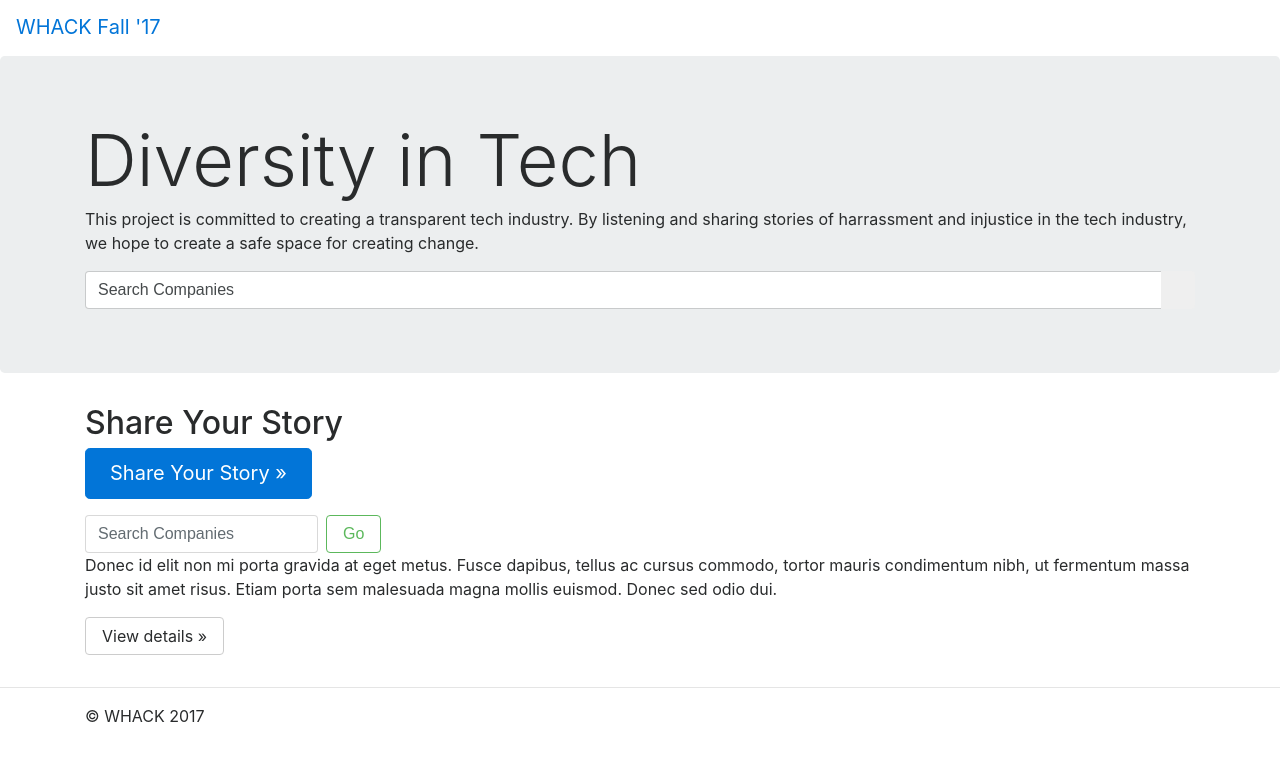
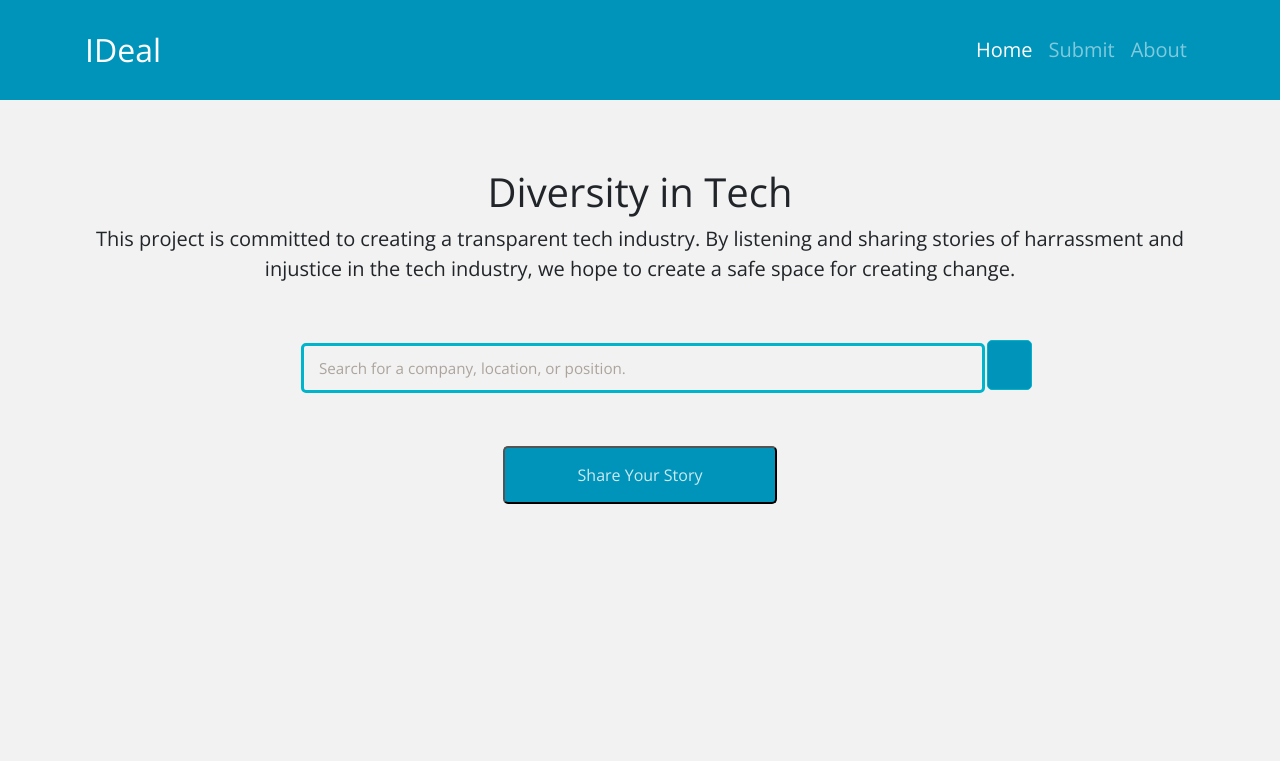
Before and after one commit to jacquelineyoung8/IDeal, a Flask app: page /FAQ/ in a window 1280 px wide. Shown: the top 761 px of the page. Run offline with Flask 2, Linux system fonts and the light colour scheme; some libraries are stand-ins or nearby versions.

Commit message:
moved html files to templates folder

```diff
--- a/templates/index.html
+++ b/templates/index.html
@@ -1,115 +1,85 @@
-<!doctype html>
+<!DOCTYPE html>
 <html lang="en">
+
   <head>
+
     <meta charset="utf-8">
     <meta name="viewport" content="width=device-width, initial-scale=1, shrink-to-fit=no">
     <meta name="description" content="">
     <meta name="author" content="">
 
-    <title>WHACK Fall '17</title>
+    <title>IDeal</title>
 
+    <!-- Bootstrap core CSS -->
+    <link href="vendor/bootstrap/css/bootstrap.min.css" rel="stylesheet">
+    <link href="style.css" rel="stylesheet">
 
-<link rel="stylesheet" href="https://maxcdn.bootstrapcdn.com/bootstrap/4.0.0-alpha.6/css/bootstrap.min.css" integrity="sha384-rwoIResjU2yc3z8GV/NPeZWAv56rSmLldC3R/AZzGRnGxQQKnKkoFVhFQhNUwEyJ" crossorigin="anonymous">
-<script src="https://code.jquery.com/jquery-3.1.1.slim.min.js" integrity="sha384-A7FZj7v+d/sdmMqp/nOQwliLvUsJfDHW+k9Omg/a/EheAdgtzNs3hpfag6Ed950n" crossorigin="anonymous"></script>
-<script src="https://cdnjs.cloudflare.com/ajax/libs/tether/1.4.0/js/tether.min.js" integrity="sha384-DztdAPBWPRXSA/3eYEEUWrWCy7G5KFbe8fFjk5JAIxUYHKkDx6Qin1DkWx51bBrb" crossorigin="anonymous"></script>
-<script src="https://maxcdn.bootstrapcdn.com/bootstrap/4.0.0-alpha.6/js/bootstrap.min.js" integrity="sha384-vBWWzlZJ8ea9aCX4pEW3rVHjgjt7zpkNpZk+02D9phzyeVkE+jo0ieGizqPLForn" crossorigin="anonymous"></script>
     <!-- Custom styles for this template -->
-    <link href="static/jumbotron.css" rel="stylesheet">
+    <style>
+      body {
+        padding-top: 54px;
+      }
+      @media (min-width: 992px) {
+        body {
+          padding-top: 56px;
+        }
+      }
+
+    </style>
+
   </head>
 
   <body>
 
-    <nav class="navbar navbar-expand-md navbar-dark fixed-top bg-dark">
-      <a class="navbar-brand" href="#">WHACK Fall '17</a>
-      <button class="navbar-toggler" type="button" data-toggle="collapse" data-target="#navbarsExampleDefault" aria-controls="navbarsExampleDefault" aria-expanded="false" aria-label="Toggle navigation">
+    <!-- Navigation -->
+    <nav class="navbar navbar-expand-lg navbar-dark bg-dark fixed-top">
+      <div class="container">
+        <a class="navbar-brand" href="#">IDeal</a>
+        <button class="navbar-toggler" type="button" data-toggle="collapse" data-target="#navbarResponsive" aria-controls="navbarResponsive" aria-expanded="false" aria-label="Toggle navigation">
           <span class="navbar-toggler-icon"></span>
         </button>
-
-      <div class="collapse navbar-collapse" id="navbarsExampleDefault">
-        <ul class="navbar-nav mr-auto">
+        <div class="collapse navbar-collapse" id="navbarResponsive">
+          <ul class="navbar-nav ml-auto">
             <li class="nav-item active">
-            <a class="nav-link" href="#">About <span class="sr-only">(current)</span></a>
+              <a class="nav-link" href="#">Home
+                <span class="sr-only">(current)</span>
+              </a>
             </li>
             <li class="nav-item">
-            <a class="nav-link" href="#">Submit</a>
+              <a class="nav-link" href="submit.html">Submit</a>
             </li>
             <li class="nav-item">
+              <a class="nav-link" href="about.html">About</a>
+            </li>
 
-          <li class="nav-item dropdown">
-            <a class="nav-link dropdown-toggle" href="http://example.com" id="dropdown01" data-toggle="dropdown" aria-haspopup="true" aria-expanded="false">About</a>
-            <div class="dropdown-menu" aria-labelledby="dropdown01">
-              <a class="dropdown-item" href="#">FAQ</a>
-              <a class="dropdown-item" href="#">Contact</a>
-
+          </ul>
         </div>
-          </li>
-        </ul>
-        <form class="form-inline my-2 my-lg-0">
-          <input class="form-control mr-sm-2" type="text" placeholder="Search Companies" aria-label="Search">
-          <button class="btn btn-outline-success my-2 my-sm-0" type="submit">Go</button>
-        </form>
       </div>
     </nav>
 
-    <main role="main">
-
-      <!-- Main jumbotron for a primary marketing message or call to action -->
-      <div class="jumbotron">
+    <!-- Page Content -->
     <div class="container">
-          <h1 class="display-3">Diversity in Tech</h1>
-          <p>This project is committed to creating a transparent tech industry. By listening and sharing stories of harrassment and injustice in the tech industry, we hope to create a safe space for creating change.</p>
-          <form action="" autocomplete="off" class="form-horizontal" method="post" accept-charset="utf-8">
-        <div class="input-group">
-            <input name="searchtext" value="Search Companies" class="form-control" type="text">
-            <span class="input-group-btn">
-               <button class="btn btn-default" type="submit" id="addressSearch">
-                   <span class="icon-search"></span>
+      <div class="row">
+        <div class="col-lg-12 text-center">
+          <h1 class="mt-5">Diversity in Tech</h1>
+          <p class="lead">This project is committed to creating a transparent tech industry. By listening and sharing stories of harrassment and injustice in the tech industry, we hope to create a safe space for creating change.</p>
+          <div class="wrap">
+           <div class="search">
+              <input type="text" class="searchTerm" placeholder="Search for a company, location, or position.">
+              <button type="submit" class="searchButton">
+                <i class="fa fa-search"></i>
              </button>
-            </span>
            </div>
-    </form>
-
-        </form>
-
+           <button class='submit-home'> Share Your Story </button>
+        </div>
+        </div>
       </div>
     </div>
 
-      <div class="container">
-        <!-- Example row of columns -->
-        <div class="row">
-          <div class="col-md-12">
+    <!-- Bootstrap core JavaScript -->
+    <script src="vendor/jquery/jquery.min.js"></script>
+    <script src="vendor/bootstrap/js/bootstrap.bundle.min.js"></script>
 
-            <h2>Share Your Story</h2>
+  </body>
 
-          <p><a class="btn btn-primary btn-lg" href="#" role="button" position="center" position-align="center">Share Your Story &raquo;</a></p>
-            <p><form class="form-inline my-2 my-lg-0">
-          <input class="form-control mr-sm-2" type="text" placeholder="Search Companies" aria-label="Search">   <button class="btn btn-outline-success my-2 my-sm-0" type="submit">Go</button>
-        </form>
-
-
-
-
-          Donec id elit non mi porta gravida at eget metus. Fusce dapibus, tellus ac cursus commodo, tortor mauris condimentum nibh, ut fermentum massa justo sit amet risus. Etiam porta sem malesuada magna mollis euismod. Donec sed odio dui. </p>
-            <p><a class="btn btn-secondary" href="#" role="button">View details &raquo;</a></p>
-          </div>
-
-          </div>
-        </div>
-
-        <hr>
-
-      </div> <!-- /container -->
-
-    </main>
-
-    <footer class="container">
-      <p>&copy; WHACK 2017</p>
-    </footer>
-
-    <!-- Bootstrap core JavaScript
-    ================================================== -->
-    <!-- Placed at the end of the document so the pages load faster -->
-    <script src="https://code.jquery.com/jquery-3.2.1.slim.min.js" integrity="sha384-KJ3o2DKtIkvYIK3UENzmM7KCkRr/rE9/Qpg6aAZGJwFDMVNA/GpGFF93hXpG5KkN" crossorigin="anonymous"></script>
-    <script>window.jQuery || document.write('<script src="../../../../assets/js/vendor/jquery.min.js"><\/script>')</script>
-  </body>
 </html>
```
Also changed, not shown: index.html (deleted, +0 -85 lines), templates/about.html (renamed from about.html), templates/submit.html (renamed from submit.html). Lines whose indentation alone changed are shown as unchanged.
